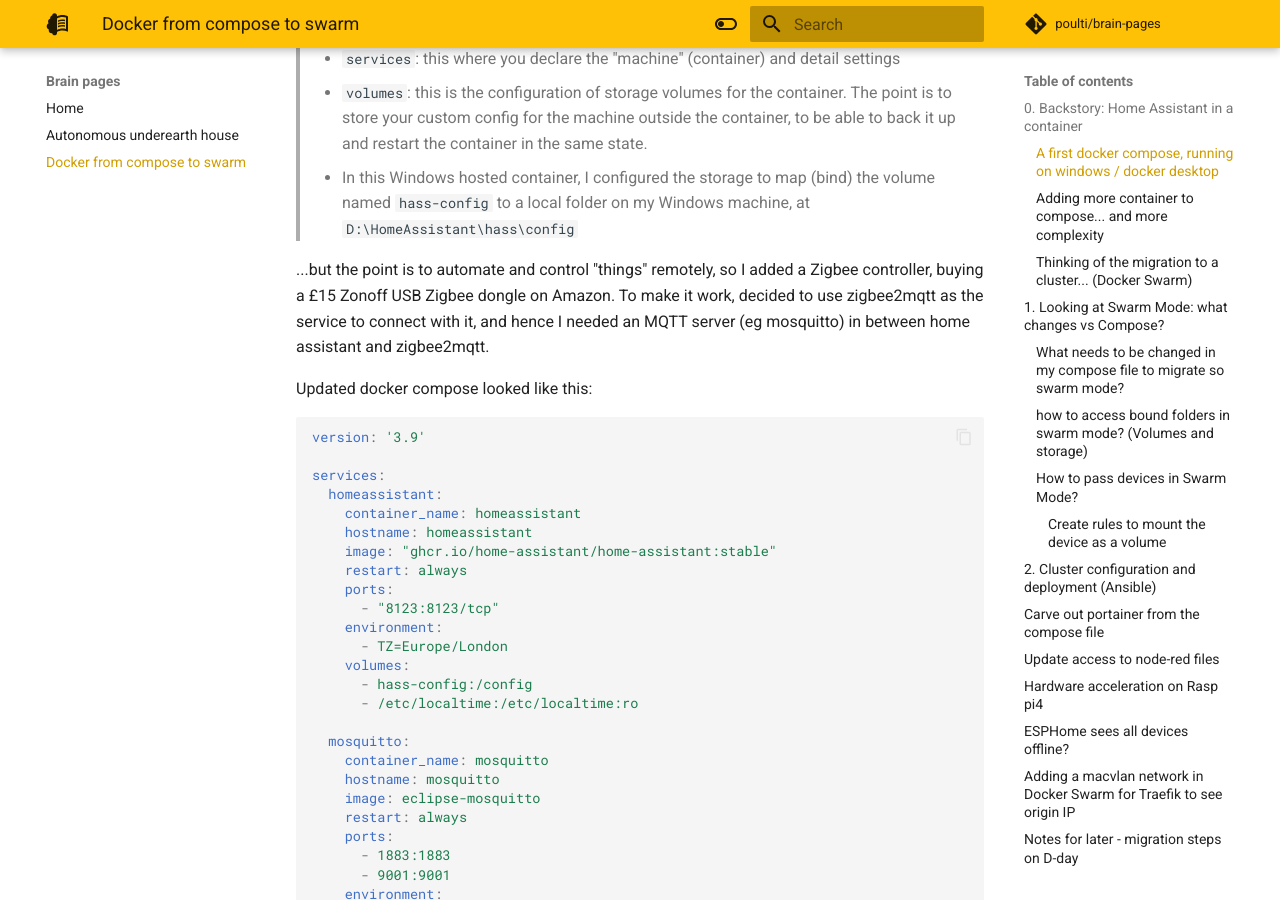
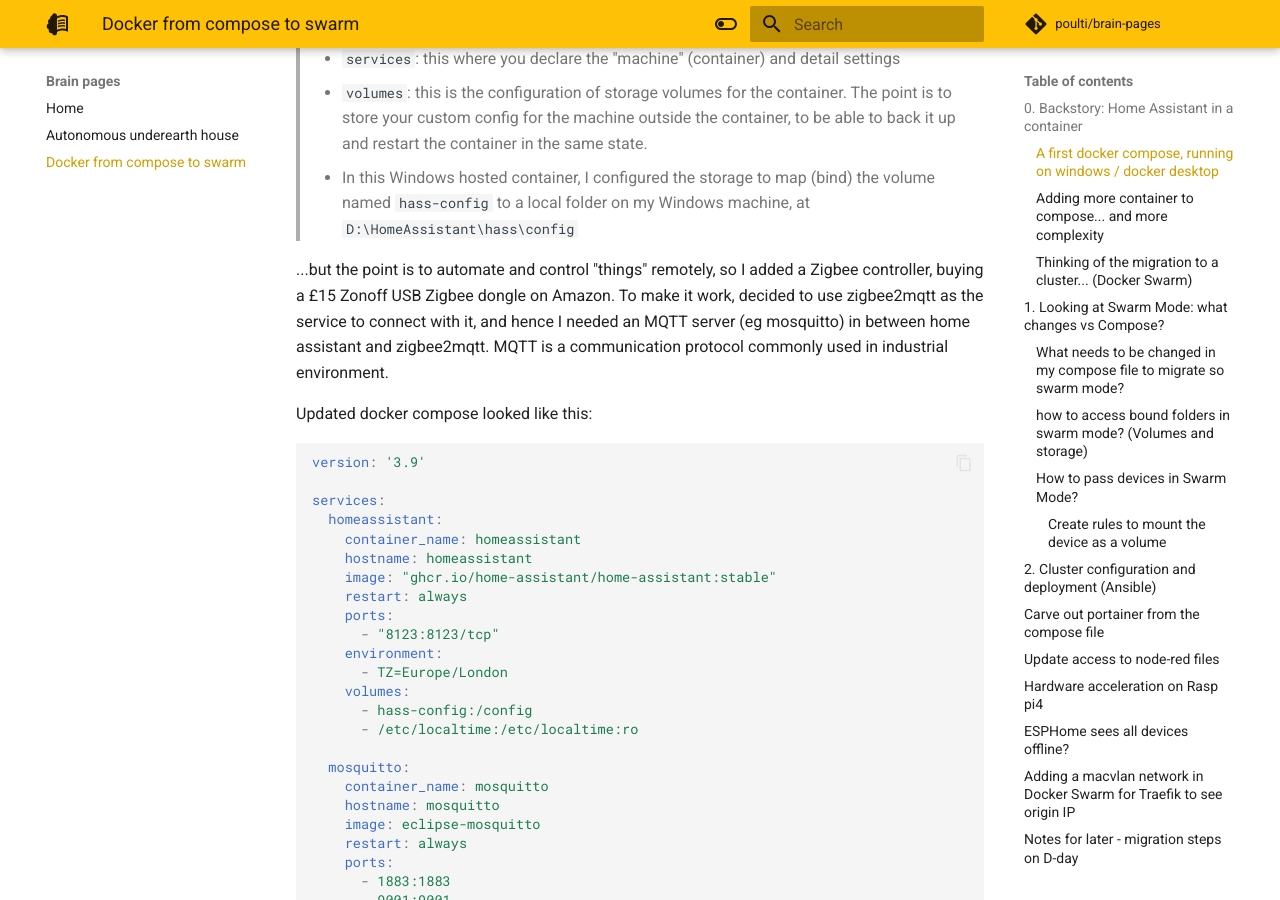
Before and after one commit to poulti/brain-pages, an MkDocs documentation site: the page built from docs/docker-from-compose-to-swarm.md, in a window 1280 px wide and 900 px high, scrolled down 1569 px. Built offline with MkDocs 1.6.1 and Material for MkDocs 9.7.7, drawn with Linux system fonts in a browser that asks for light colours; comment, search, counter and statistics services are not loaded.

Commit message:
precision on mqtt

```diff
--- a/docs/docker-from-compose-to-swarm.md
+++ b/docs/docker-from-compose-to-swarm.md
@@ -59,6 +59,7 @@
   >* In this Windows hosted container, I configured the storage to map (bind) the volume named `hass-config` to a local folder on my Windows machine, at ``D:\HomeAssistant\hass\config``
 
 ...but the point is to automate and control "things" remotely, so I added a Zigbee controller, buying a £15 Zonoff USB Zigbee dongle on Amazon. To make it work, decided to use zigbee2mqtt as the service to connect with it, and hence I needed an MQTT server (eg mosquitto) in between home assistant and zigbee2mqtt.
+MQTT is a communication protocol commonly used in industrial environment.
 
 Updated docker compose looked like this:
 
```
